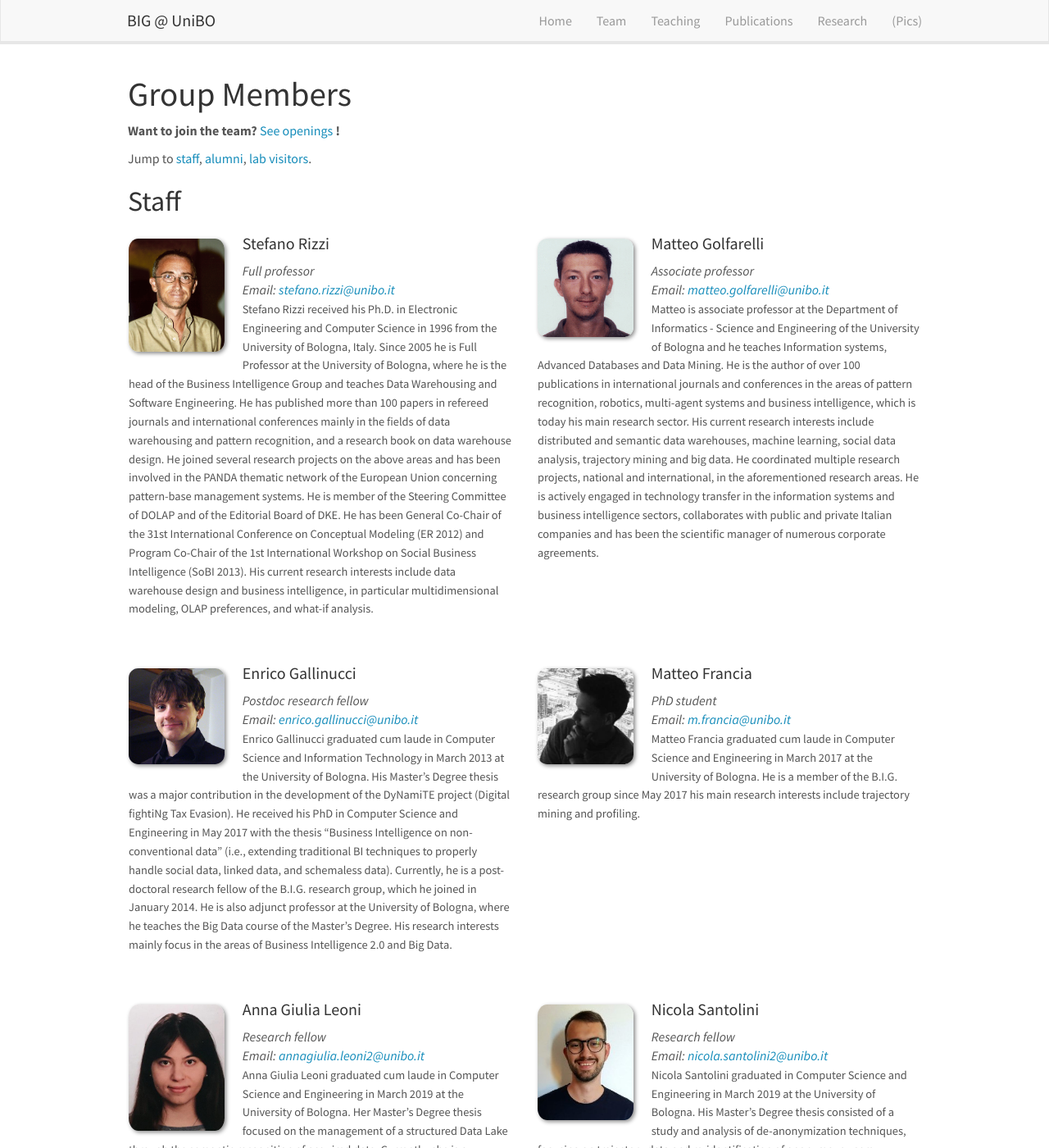
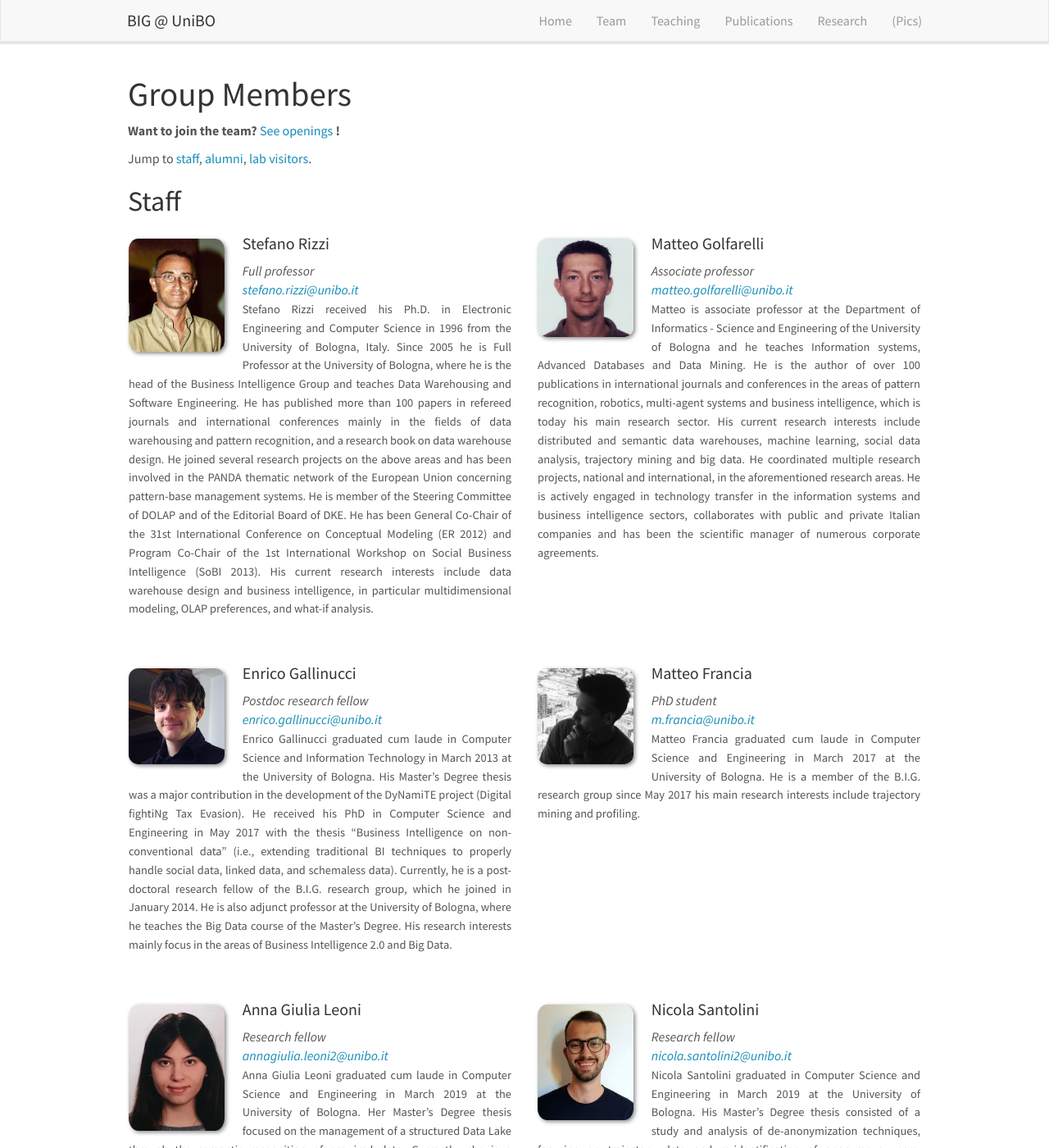
Before and after one commit to big-unibo/big-unibo.github.io, a Jekyll site: the page built from _pages/team.md, in a window 1280 px wide and 1400 px high. Shown: the whole window at 82% size. Built offline with Jekyll 4.4.1, drawn with Linux system fonts in a browser that asks for light colours; nearby versions of some CDN libraries.

Commit message:
updated teams

```diff
--- a/_pages/team.md
+++ b/_pages/team.md
@@ -29,9 +29,11 @@ Jump to [staff](#staff), [alumni](#alumni), [lab visitors](#lab-visitors).
 <div class="col-sm-6 clearfix">
   <img src="{{ site.url }}{{ site.baseurl }}/images/teampic/{{ member.photo }}" class="img-responsive" width="25%" style="float: left" />
   <h4>{{ member.name }}</h4>
-  <i>{{ member.info }}</i><br>
-  <i>Email: <{{ member.email }}></i><br>
-  <span style="font-size:0.9em;">{{ member.bio }}</span>
+  <p style="text-align: justify;">
+      <i>{{ member.info }}</i><br>
+      <i><{{ member.email }}></i><br>
+      <span style="font-size:0.9em;">{{ member.bio }}</span>
+  </p>
 
   <ul style="overflow: hidden">
 
```
